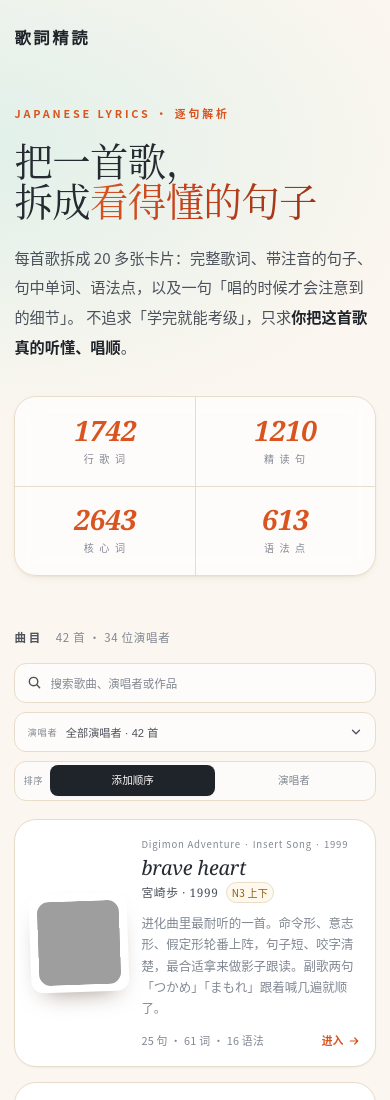
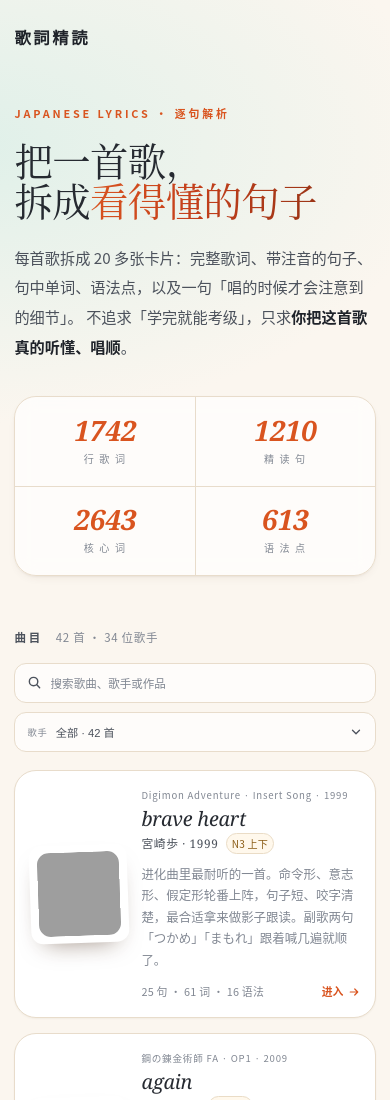
Before and after one commit to akisaya/jpsongs-breakdown, a plain HTML site: page index.html in a window 390 px wide. Shown: the top 1100 px of the page. Drawn offline with Linux system fonts and the light colour scheme; grey boxes are pictures that could not be loaded.

Commit message:
合集页去掉排序控件，术语改为「歌手」
排序与搜索、歌手筛选功能重叠，直接移除：删掉 sort-toggle 的样式与按钮、
sortMode 状态、按歌手重排的分支和排序事件，列表固定按 SONGS 添加顺序展示。
搜索框、下拉菜单、空态提示与列表统计里的「演唱者」统一改成「歌手」
（页脚版权声明保留「演唱者」，法律表述更准确）。

少了第三件控件后重排工具栏：搜索框 280px、歌手下拉 220px 定宽，
单行布局保持到 760px 才堆叠，修掉原 860px 断点会空出一行的问题。
README 同步更新。

```diff
--- a/index.html
+++ b/index.html
@@ -170,9 +170,9 @@ a{color:inherit;text-decoration:none}
 .list-count{font-size:.72rem;color:var(--ink-3);letter-spacing:.06em}
 
 .directory-tools{
-  display:flex;align-items:center;justify-content:flex-end;flex-wrap:wrap;
+  display:flex;align-items:center;justify-content:flex-end;
   gap:.55rem;
-  width:min(100%,710px);
+  flex:0 0 auto;max-width:100%;
 }
 .search-box,.artist-trigger{
   min-width:0;height:40px;
@@ -182,7 +182,7 @@ a{color:inherit;text-decoration:none}
   color:var(--ink-2);
   transition:border-color .18s ease,background .18s ease,box-shadow .18s ease;
 }
-.search-box{position:relative;display:flex;align-items:center;flex:1 1 220px;max-width:280px}
+.search-box{position:relative;display:flex;align-items:center;flex:0 0 280px;max-width:100%}
 .search-box:focus-within,.artist-trigger:focus-visible,.artist-trigger[aria-expanded="true"]{
   border-color:var(--orange);
   background:var(--surface);
@@ -205,7 +205,7 @@ a{color:inherit;text-decoration:none}
 }
 .search-box input::placeholder{color:var(--ink-3);opacity:1}
 
-.artist-picker{position:relative;flex:0 1 220px;min-width:180px;height:40px}
+.artist-picker{position:relative;flex:0 0 220px;min-width:0;height:40px}
 .artist-trigger{
   display:flex;align-items:center;justify-content:space-between;gap:.6rem;
   width:100%;padding:0 .7rem 0 .75rem;
@@ -266,36 +266,12 @@ a{color:inherit;text-decoration:none}
 .artist-option small{font-size:.62rem;font-weight:400;color:var(--ink-3);font-variant-numeric:tabular-nums}
 .artist-option-empty{padding:.75rem .6rem;font-size:.68rem;color:var(--ink-3);text-align:center}
 
-.sort-toggle{
-  display:flex;align-items:center;flex:0 0 auto;height:40px;
-  padding:.22rem;gap:.1rem;
-  border:1px solid var(--line);border-radius:12px;
-  background:rgba(255,255,255,.62);
-}
-.sort-toggle>span{
-  padding:0 .35rem 0 .3rem;
-  font-size:.56rem;letter-spacing:.08em;color:var(--ink-3);
-}
-.sort-toggle button{
-  height:100%;padding:0 .48rem;
-  border:0;border-radius:8px;background:transparent;
-  color:var(--ink-3);font:inherit;font-size:.66rem;white-space:nowrap;cursor:pointer;
-}
-.sort-toggle button:hover{color:var(--ink)}
-.sort-toggle button[aria-pressed="true"]{background:var(--ink);color:#FFFDF8;box-shadow:var(--shadow-xs)}
-.sort-toggle button:focus-visible{outline:2px solid var(--orange);outline-offset:1px}
-
-@media (max-width:860px){
-  .directory-tools{display:grid;grid-template-columns:minmax(0,1fr) auto;width:100%}
-  .search-box{grid-column:1/-1;max-width:none;width:100%}
+@media (max-width:760px){
+  .directory-tools{display:grid;grid-template-columns:1fr;width:100%}
+  .search-box{max-width:none;width:100%}
   .artist-picker{width:100%}
 }
 @media (max-width:700px){.list-head{align-items:stretch}}
-@media (max-width:480px){
-  .directory-tools{grid-template-columns:1fr}
-  .sort-toggle{width:100%}
-  .sort-toggle button{flex:1 1 auto}
-}
 
 .songs{
   display:grid;
@@ -565,13 +541,13 @@ a{color:inherit;text-decoration:none}
             <circle cx="7" cy="7" r="4.5" stroke="currentColor" stroke-width="1.5"/>
             <path d="m10.5 10.5 3 3" stroke="currentColor" stroke-width="1.5" stroke-linecap="round"/>
           </svg>
-          <input id="song-search" type="search" autocomplete="off" placeholder="搜索歌曲、演唱者或作品" aria-label="搜索歌曲、演唱者或作品">
+          <input id="song-search" type="search" autocomplete="off" placeholder="搜索歌曲、歌手或作品" aria-label="搜索歌曲、歌手或作品">
         </label>
         <div class="artist-picker" id="artist-picker">
           <button class="artist-trigger" id="artist-trigger" type="button" aria-haspopup="listbox" aria-expanded="false" aria-controls="artist-menu">
             <span class="artist-trigger-copy">
-              <small>演唱者</small>
-              <b id="artist-trigger-label">全部演唱者</b>
+              <small>歌手</small>
+              <b id="artist-trigger-label">全部</b>
             </span>
             <svg viewBox="0 0 16 16" fill="none" aria-hidden="true"><path d="m4 6 4 4 4-4" stroke="currentColor" stroke-width="1.5" stroke-linecap="round" stroke-linejoin="round"/></svg>
           </button>
@@ -581,22 +557,17 @@ a{color:inherit;text-decoration:none}
                 <circle cx="7" cy="7" r="4.5" stroke="currentColor" stroke-width="1.5"/>
                 <path d="m10.5 10.5 3 3" stroke="currentColor" stroke-width="1.5" stroke-linecap="round"/>
               </svg>
-              <input id="artist-menu-search" type="search" autocomplete="off" placeholder="查找演唱者" aria-label="查找演唱者">
+              <input id="artist-menu-search" type="search" autocomplete="off" placeholder="查找歌手" aria-label="查找歌手">
             </label>
-            <div class="artist-options" id="artist-options" role="listbox" aria-label="选择演唱者"></div>
+            <div class="artist-options" id="artist-options" role="listbox" aria-label="选择歌手"></div>
           </div>
-        </div>
-        <div class="sort-toggle" role="group" aria-label="排序方式">
-          <span>排序</span>
-          <button type="button" data-sort="added" aria-pressed="true">添加顺序</button>
-          <button type="button" data-sort="artist" aria-pressed="false">演唱者</button>
         </div>
       </div>
     </div>
     <div class="songs" id="songs"></div>
     <div class="empty" id="empty" hidden>
       <b>没有找到匹配的曲目</b>
-      <span>试试其他歌曲名、演唱者或作品名。</span>
+      <span>试试其他歌曲名、歌手或作品名。</span>
       <button type="button" id="reset-directory">显示全部曲目</button>
     </div>
     <nav class="pager" id="pager" aria-label="曲目分页" hidden>
@@ -1221,7 +1192,6 @@ a{color:inherit;text-decoration:none}
   var $ = function(s){ return document.querySelector(s); };
   var activeArtist = '';
   var searchQuery = '';
-  var sortMode = 'added';
   var currentPage = 1;
   var PAGE_SIZE = 10;
   var collator = new Intl.Collator('ja', { numeric: true, sensitivity: 'base' });
@@ -1296,7 +1266,7 @@ a{color:inherit;text-decoration:none}
     var count = activeArtist
       ? SONGS.filter(function(song){ return song.artist === activeArtist; }).length
       : SONGS.length;
-    $('#artist-trigger-label').textContent = (activeArtist || '全部演唱者') + ' · ' + count + ' 首';
+    $('#artist-trigger-label').textContent = (activeArtist || '全部') + ' · ' + count + ' 首';
   }
 
   function renderArtistOptions(){
@@ -1306,7 +1276,7 @@ a{color:inherit;text-decoration:none}
     });
     var options = query ? '' :
       '<button type="button" class="artist-option" role="option" data-artist="" aria-selected="'
-        + String(activeArtist === '') + '"><span>全部演唱者</span><small>' + SONGS.length + ' 首</small></button>';
+        + String(activeArtist === '') + '"><span>全部歌手</span><small>' + SONGS.length + ' 首</small></button>';
 
     options += artists.map(function(item){
       return '<button type="button" class="artist-option" role="option" data-artist="' + esc(item.artist) + '"'
@@ -1315,7 +1285,7 @@ a{color:inherit;text-decoration:none}
     }).join('');
 
     if (!artists.length) {
-      options += '<p class="artist-option-empty">没有匹配的演唱者</p>';
+      options += '<p class="artist-option-empty">没有匹配的歌手</p>';
     }
     $('#artist-options').innerHTML = options;
   }
@@ -1434,14 +1404,6 @@ a{color:inherit;text-decoration:none}
       return (!activeArtist || song.artist === activeArtist) && matchesSearch(song, query);
     });
 
-    if (sortMode === 'artist') {
-      var order = Object.create(null);
-      SONGS.forEach(function(song, index){ order[song.slug] = index; });
-      visibleSongs.sort(function(a, b){
-        return collator.compare(a.artist, b.artist) || order[a.slug] - order[b.slug];
-      });
-    }
-
     var totalPages = Math.ceil(visibleSongs.length / PAGE_SIZE);
     currentPage = Math.min(Math.max(1, currentPage), Math.max(1, totalPages));
     var pageStart = (currentPage - 1) * PAGE_SIZE;
@@ -1459,7 +1421,7 @@ a{color:inherit;text-decoration:none}
     var count = filtering
       ? visibleSongs.length + ' / ' + SONGS.length + ' 首'
       : visibleSongs.length + ' 首';
-    $('#list-count').textContent = count + ' · ' + artistsOnPage + ' 位演唱者';
+    $('#list-count').textContent = count + ' · ' + artistsOnPage + ' 位歌手';
     $('#foot-year').textContent = new Date().getFullYear();
   }
 
@@ -1538,17 +1500,6 @@ a{color:inherit;text-decoration:none}
     renderSongs();
   });
 
-  Array.prototype.forEach.call(document.querySelectorAll('.sort-toggle button'), function(button){
-    button.addEventListener('click', function(){
-      sortMode = button.getAttribute('data-sort');
-      currentPage = 1;
-      Array.prototype.forEach.call(document.querySelectorAll('.sort-toggle button'), function(item){
-        item.setAttribute('aria-pressed', String(item === button));
-      });
-      renderSongs();
-    });
-  });
-
   $('#pager').addEventListener('click', function(event){
     var button = event.target.closest('button[data-page]');
     if (!button || button.disabled) return;
@@ -1563,13 +1514,9 @@ a{color:inherit;text-decoration:none}
   $('#reset-directory').addEventListener('click', function(){
     activeArtist = '';
     searchQuery = '';
-    sortMode = 'added';
     currentPage = 1;
     $('#song-search').value = '';
     renderArtistTrigger();
-    Array.prototype.forEach.call(document.querySelectorAll('.sort-toggle button'), function(button){
-      button.setAttribute('aria-pressed', String(button.getAttribute('data-sort') === 'added'));
-    });
     renderSongs();
     $('#song-search').focus();
   });
```
Also changed, not shown: README.md.
